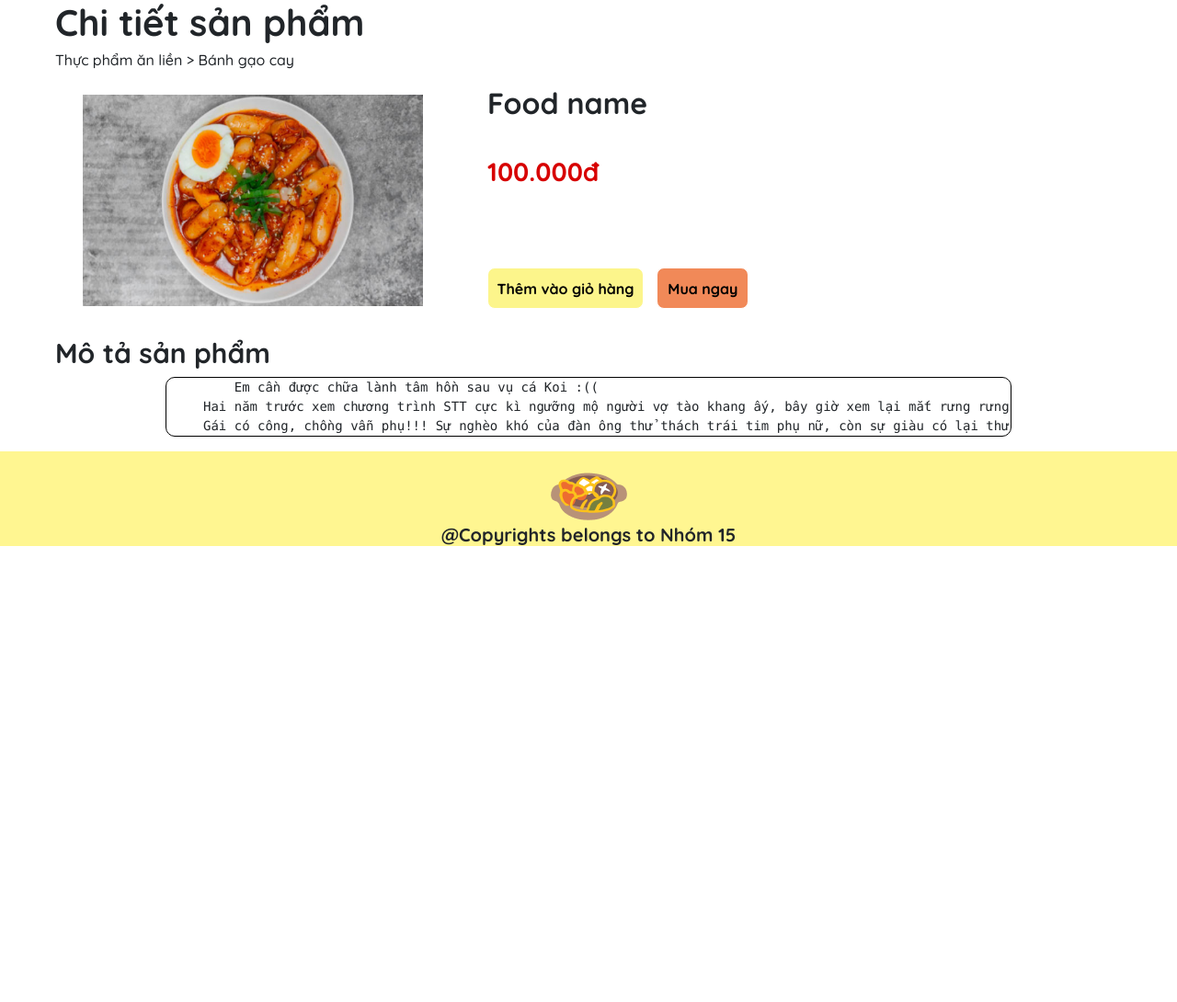
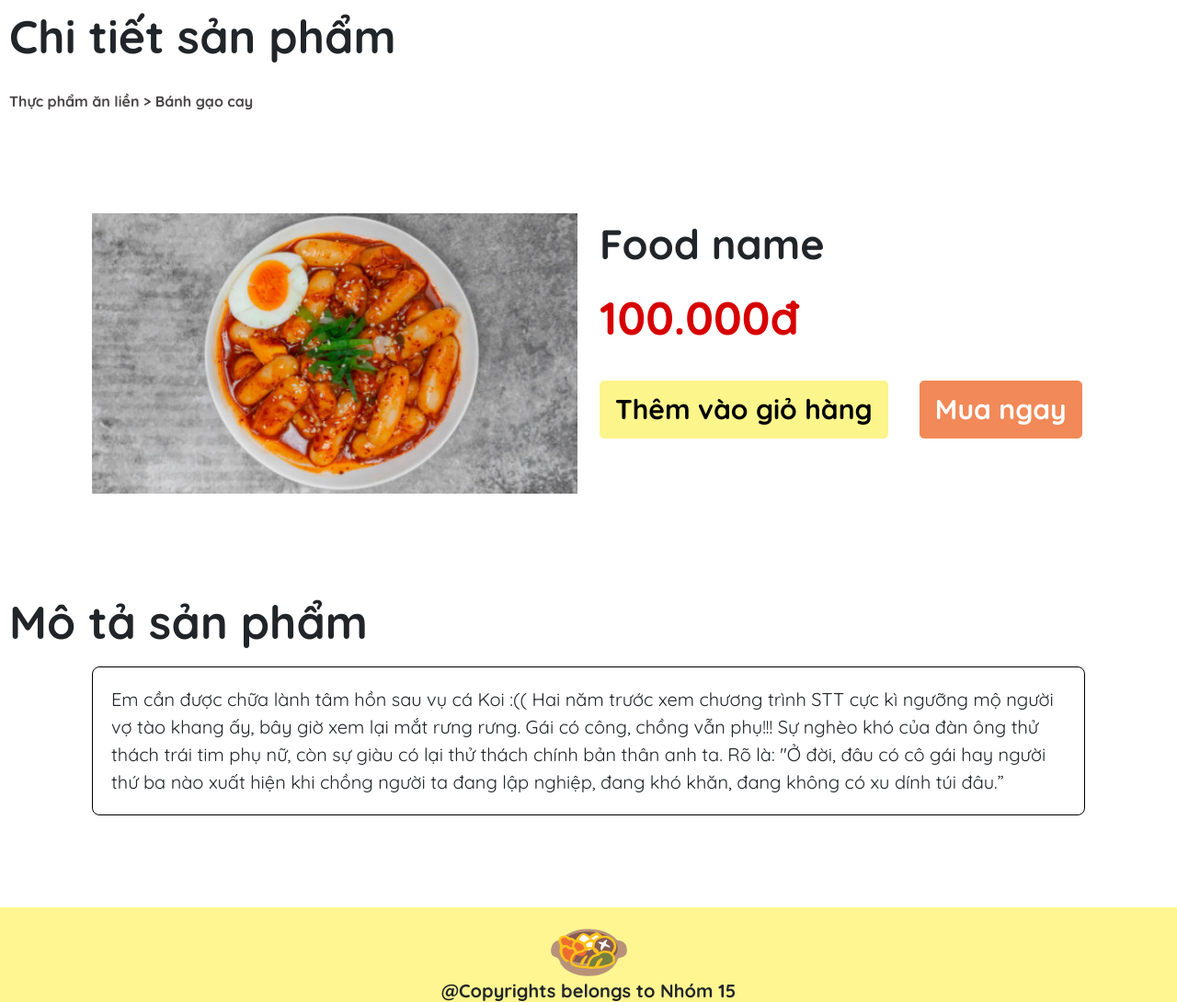
Before and after one commit to maidungonly/IE221.M22.CNCL, a Django app: page /chitietsanpham/ in a window 1280 px wide. Shown: the part 173-1263 px from the top of the page at 92% size. Before the commit the page ends 767 px from the top, so only its background shows below. Run offline with Django 3.2, Linux system fonts and the light colour scheme; some libraries are stand-ins or nearby versions.

```diff
--- a/main/static/css/chitietsanpham.css
+++ b/main/static/css/chitietsanpham.css
@@ -22,64 +22,82 @@
     font-family: reenie-beenie;
     src: url(../font/ReenieBeanie-Regular.ttf);
 }
-h1, h6, .chitiet_header{
-    padding-left: 60px;
+.chitiet_header{
+    padding: 50px;
+    margin: 50px;
 }
-h1{
+.chitietsanpham-title{
+    font-size: 50px;
     font-family: quicksand-bold;
+    padding: 10px;
 }
-h6{
-    font-family: quicksand-medium;
-}
-.chitiet_header {
-    font-family: quicksand;
-    display: grid;
-    grid-template-columns: 400px  400px;
-}
-.ptc_giavisot{
-    height: 250px;
-    width: 400px;
-    padding-top: 20px;
-    padding-left: 30px;
-}
-.thongtin_header{
-    padding-left: 70px;
-}
-h2{
-    padding-top: 10px;
+.chitietsanpham-navigate{
     font-family: quicksand-bold;
-}
-h3{
-    padding-top: 30px;
-    font-family: quicksand-bold;
-    color: #D70000;
-}
-.themgh_btn, .muangay_btn{
-   border: 0.5px solid rgb(255, 255, 255);
-   font-family: quicksand-bold;
-   height: 45px;
-   border-radius: 8px;
-   margin-right: 10px;
-   margin-top: 80px;
-}
-.themgh_btn{
-    background-color: #FCF58B;
-    width: 170px;
-}
-.muangay_btn{
-    background-color:#F18958;
-    width: 100px;
+    color: #4A4646;
+    font-size: 16px;
+    padding: 10px;
 }
 .header_mota{
-    padding-left:60px;
-    padding-top: 30px;
-    font-size: 30px;
+    font-family: quicksand-bold;
+    font-size: 50px;
+    padding: 10px;
 }
 .p_noidung{
-    padding-left:40px;
-    padding-right: 40px;
-    border: 1px solid black;
-    margin-left: 180px;
-    margin-right: 180px;
-    border-radius: 10px;
+    font-family: quicksand;
+    font-size: 20px;
+    margin-left: 100px;
+    margin-right: 100px;
+    margin-bottom: 100px;
+    border-radius: 8px;
+    border: 1px solid #000000;
+    padding: 20px;
 }
+.price-foodname p{
+    font-family: quicksand-bold;
+    font-size: 45px;
+
+}
+.price-foodname h3{
+    color: #D70000;
+    font-family: quicksand-bold;
+    font-size: 50px;
+}
+.themvaogio-btn{
+    background-color: #FCF58B;
+    color: #000000;
+    background: #FCF58B;
+    font-size: 30px;
+    font-family: quicksand-bold;
+    margin-top: 30px;
+    margin-right: 30px;
+    border-color: #FCF58B;
+}
+.themvaogio-btn:hover{
+    background-color: #FCF58B;
+    color: #000000;
+    background: #FCF58B;
+    font-size: 30px;
+    font-family: quicksand-bold;
+
+    border-color: #FCF58B;
+}
+.muangay-btn{
+    background-color: #F18958;
+    color: #fff;
+    background: #F18958;
+    font-size: 30px;
+    font-family: quicksand-bold;
+    margin-top: 30px;
+    border-color: #F18958;
+
+}
+.muangay-btn:hover{
+    background-color: #F18958;
+    color: #fff;
+    background: #F18958;
+    font-size: 30px;
+    font-family: quicksand-bold;
+
+    border-color: #F18958;
+
+}
--- a/main/templates/main/chitietsanpham.html
+++ b/main/templates/main/chitietsanpham.html
@@ -8,30 +8,33 @@
 {% block title%} Chi tiết sản phẩm {% endblock %}
 
 {% block tieude %}
-<h1 class="header-h1">Chi tiết sản phẩm</h1>
-<h6>Thực phẩm ăn liền > Bánh gạo cay</h6>
+<h1 class="chitietsanpham-title">Chi tiết sản phẩm</h1>
+<p class="chitietsanpham-navigate">Thực phẩm ăn liền > Bánh gạo cay</p>
 {% endblock %}
 
 {% block sanpham %}
 <div class="chitiet_header">
-    <div>
-        <img src="{%static 'images\giavisot.png'%}" class="ptc_giavisot" />
+    <div class="row">
+        <div class="col-12 col-md-6">
+            <img src="{%static 'images\giavisot.png'%}" class="img-fluid img-banner mx-auto d-block" />
+
+        </div>
+        <div class="col-12 col-md-6 price-foodname">
+            <p>Food name</p>
+            <h3>100.000đ</h3>
+            <button type="button" class="btn btn-primary themvaogio-btn btn-lg">Thêm vào giỏ hàng</button>
+            <button type="button" class="btn btn-primary muangay-btn btn-lg">Mua ngay</button>
+
+        </div>
     </div>
-    <div class="thongtin_header">
-        <h2>Food name</h2>
-        <h3>100.000đ</h3>
-        <button name="button" type="button" class="themgh_btn">Thêm vào giỏ hàng</button>
-        <button name="button" type="button" class="muangay_btn">Mua ngay</button>
-    </div>
+
 </div>
 
 <div class="mota">
-<h2 class="header_mota">Mô tả sản phẩm</h2>
-<pre class="p_noidung">
-    Em cần được chữa lành tâm hồn sau vụ cá Koi :((
-Hai năm trước xem chương trình STT cực kì ngưỡng mộ người vợ tào khang ấy, bây giờ xem lại mắt rưng rưng.
-Gái có công, chồng vẫn phụ!!! Sự nghèo khó của đàn ông thử thách trái tim phụ nữ, còn sự giàu có lại thử thách chính bản thân anh ta. Rõ là: "Ở đời, đâu có cô gái hay người thứ ba nào xuất hiện khi chồng người ta đang lập nghiệp, đang khó khăn, đang không có xu dính túi đâu.”
-</pre>
+    <h2 class="header_mota">Mô tả sản phẩm</h2>
+    <p class="p_noidung">Em cần được chữa lành tâm hồn sau vụ cá Koi :((
+    Hai năm trước xem chương trình STT cực kì ngưỡng mộ người vợ tào khang ấy, bây giờ xem lại mắt rưng rưng.
+    Gái có công, chồng vẫn phụ!!! Sự nghèo khó của đàn ông thử thách trái tim phụ nữ, còn sự giàu có lại thử thách chính bản thân anh ta. Rõ là: "Ở đời, đâu có cô gái hay người thứ ba nào xuất hiện khi chồng người ta đang lập nghiệp, đang khó khăn, đang không có xu dính túi đâu.”</p>
 </div>
 
 
--- a/main/views.py
+++ b/main/views.py
@@ -1,6 +1,6 @@
 from django.shortcuts import render
 from django.http import HttpResponse, HttpResponseRedirect
-from .models import KcookPost
+from .models import KcookPost,Product
 
 # def index(response,id):
 #     ls = ToDoList.objects.get(id = id)
@@ -29,7 +29,9 @@ from .models import KcookPost
 
 
 def home(response):
-    return render (response,"main/home.html",{})
+    data = Product.objects.all().order_by('-id')
+
+    return render (response,"main/home.html",{'data':data})
 
 
 def base(response):
```
Also changed, not shown: db.sqlite3.
